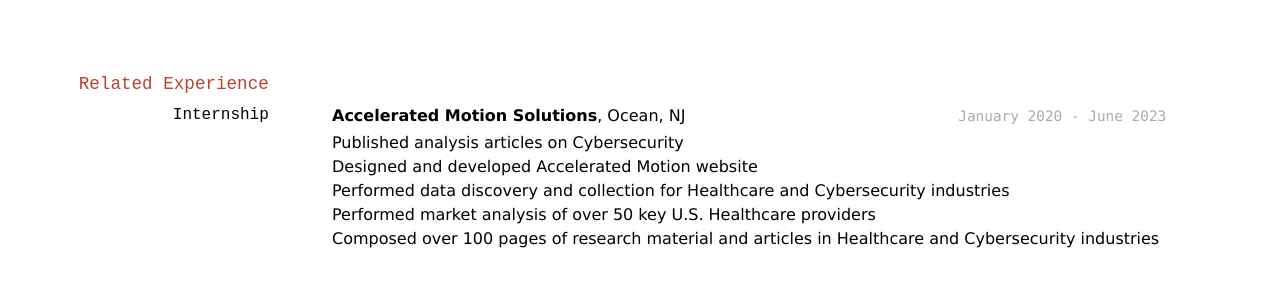
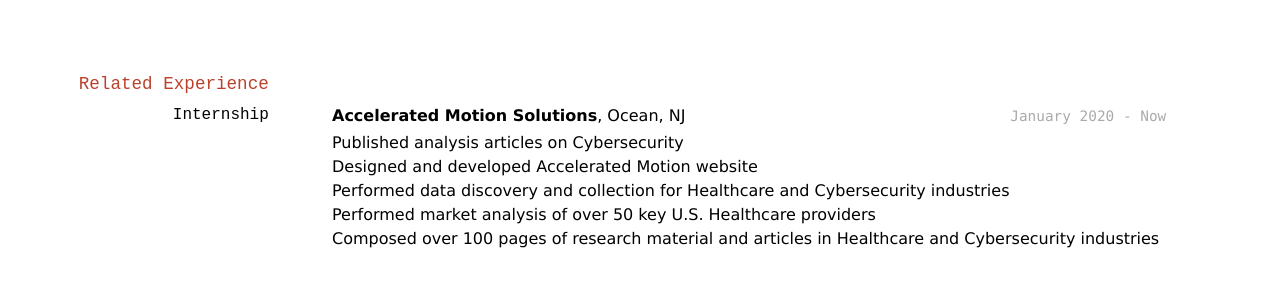
Before and after one commit to AlexxCourter/courter-resume, a Jekyll site: the page built from docs/index.md, in a window 1280 px wide. Shown: the part 285-585 px from the top of the page. Built offline with Jekyll 4.4.1, drawn with Linux system fonts in a browser that asks for light colours.

Commit message:
minor suggestion

```diff
--- a/docs/index.md
+++ b/docs/index.md
@@ -28,7 +28,7 @@ __Brigham Young University - Idaho__, Rexburg, ID
 
 ### Internship
 
-`January 2020 - June 2023`
+`January 2020 - Now`
 __Accelerated Motion Solutions__, Ocean, NJ
 
 - Published analysis articles on Cybersecurity
```
